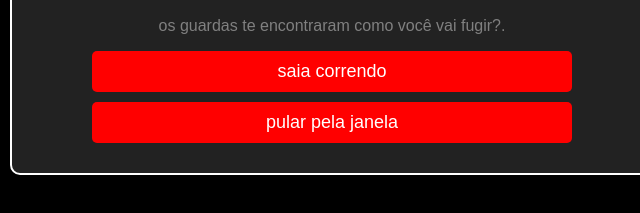
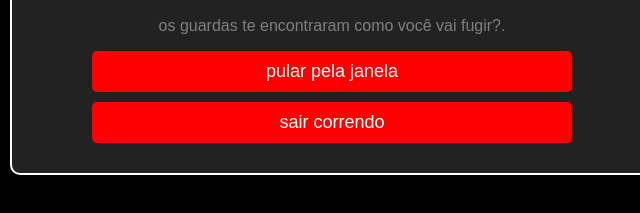
Before and after one commit to harujuliosaito-shadow/fuga-do-laboratorio, a plain HTML site: page index.html in a window 1280 px wide. Both pictures are taken after a click on the button "se esconder em lugar seguro". Shown: the part 551-764 px from the top of the page, 308-948 px from the left. Drawn offline with Linux system fonts and the light colour scheme.

Commit message:
teste fluxo

```diff
--- a/index.html
+++ b/index.html
@@ -70,39 +70,33 @@
             titulo.innerText = "fuga";
             imagem.src = "cena1.2.png";
             historia.innerText = "os guardas te encontraram como você vai fugir?."
-            botoes[0].innerText = "saia correndo"
-            botoes[0].setAttribute = ("onclick", "escolha('correr')");
-            botoes[1].innerText = "pular pela janela"
-            botoes[1].setAttribute = ("onclick", "escolha('pular')");
+            botoes[0].innerText = "pular pela janela"
+            botoes[0].setAttribute = ("onclick", "escolha('pular')");
+            botoes[1].innerText = "sair correndo"
+            botoes[1].setAttribute = ("onclick", "escolha('correr')");
         }
 
         else if (opcao === 'analisar') {
             titulo.innerText = "gamer over";
-            imagem.src = "cena 1.2.png";
-            historia.innerText = "você não é um robô de velocidade por isso foi pego pelos guardas."
+            imagem.src = "cena 2.1.png";
+            historia.innerText = "você ficou muito tempo olhando para parede, ai os guardas te capturaram."
             botoes.forEach(botao => botao.style.display = "none");
         }
 
-        else if (opcao === 'porta') {
+        else if (opcao === 'local') {
             titulo.innerText = "gamer over";
-            imagem.src = "cena 3.1.png";
-            historia.innerText = " A porta dos fundos é um armário. Fazendo ser pego."
+            imagem.src = "4.2.png";
+            historia.innerText = " você não é um robô de velocidade por isso foi pego pelos guardas."
             botoes.forEach(botao => botao.style.display = "none");
         }
 
-        else if (opcao === 'velocidade') {
+        else if (opcao === 'correr') {
             titulo.innerText = "gamer over";
             imagem.src = "cena 4.2.png";
             historia.innerText = "você não é um robô de velocidade por isso foi pego pelos guardas."
             botoes.forEach(botao => botao.style.display = "none");
         }
 
-        else if (opcao === 'lento') {
-            titulo.innerText = "gamer over";
-            imagem.src = "cena 4.2.png";
-            historia.innerText = "você não é um robô de velocidade por isso foi pego pelos guardas."
-            botoes.forEach(botao => botao.style.display = "none");
-        }
     }
 
 
```
